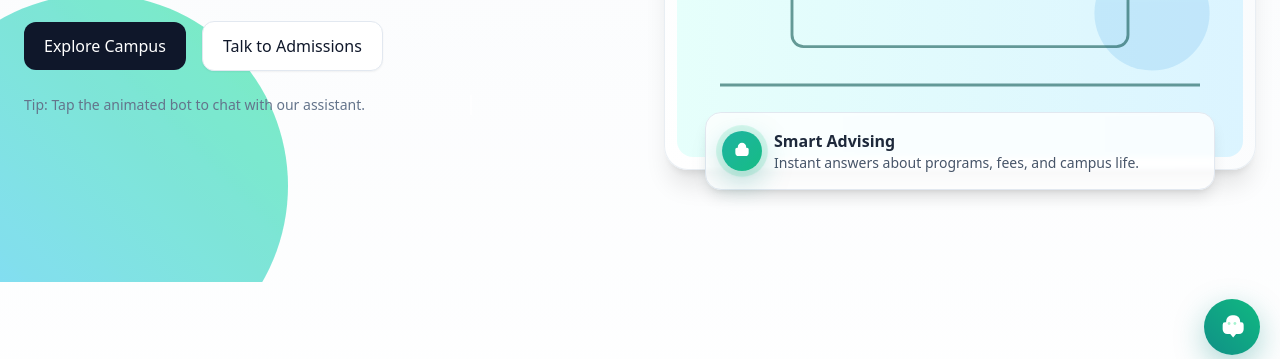
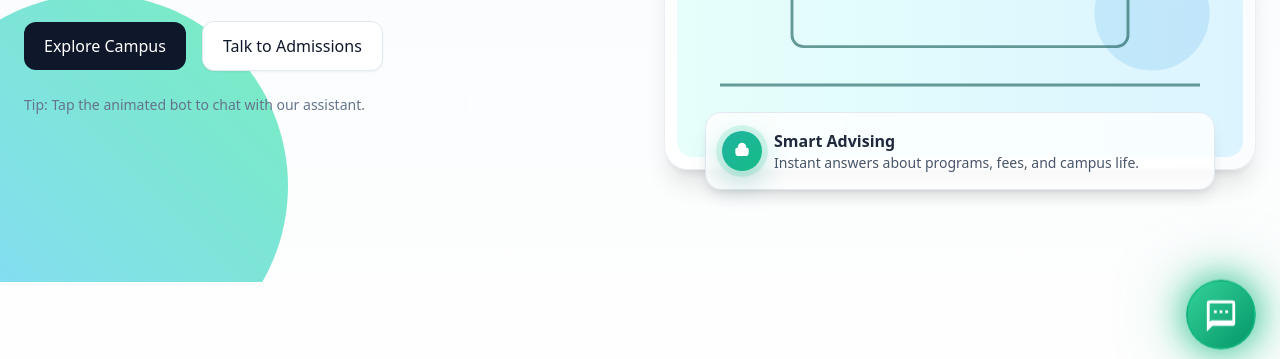
Before and after one commit to ChiragKumarChouhan/sarthiiii, a plain HTML site: page index.html in a window 1280 px wide. Shown: the part 425-784 px from the top of the page. Drawn offline with nearby package versions, Linux system fonts and the light colour scheme.

Commit message:
added.html

```diff
--- a/index.html
+++ b/index.html
@@ -286,19 +286,106 @@
       </div>
     </div>
   </footer>
+<!DOCTYPE html>
+<html lang="en">
+<head>
+  <meta charset="UTF-8">
+  <meta name="viewport" content="width=device-width, initial-scale=1.0">
+  <title>Cool Chatbot Button</title>
+  <style>
+    /* Floating animation */
+    @keyframes floaty {
+      0%, 100% { transform: translateY(0); }
+      50% { transform: translateY(-6px); }
+    }
 
-  <!-- CHATBOT TRIGGER BUTTON -->
-  <button id="chatTrigger"
-          class="ripple group fixed bottom-5 right-5 z-40 h-14 w-14 rounded-full bg-gradient-to-tr from-brand-600 to-emerald-500 text-white shadow-glow flex items-center justify-center transition-transform hover:scale-105 active:scale-95"
-          aria-label="Open chatbot">
-    <span class="absolute inset-0 rounded-full bg-white/10 opacity-0 group-hover:opacity-100 transition"></span>
-    <svg viewBox="0 0 24 24" class="w-7 h-7 relative">
-      <path d="M12 2a5 5 0 0 0-5 5v1H6a2 2 0 0 0-2 2v4a4 4 0 0 0 4 4h2.5l2.5 3 2.5-3H18a4 4 0 0 0 4-4V10a2 2 0 0 0-2-2h-1V7a5 5 0 0 0-5-5Z" fill="currentColor"/>
-      <circle cx="9.5" cy="9" r="1.2" fill="#A7F3D0"/>
-      <circle cx="14.5" cy="9" r="1.2" fill="#A7F3D0"/>
+    /* Glow pulse */
+    @keyframes glowPulse {
+      0% { box-shadow: 0 0 10px rgba(16,185,129,0.4), 0 0 20px rgba(16,185,129,0.2); }
+      50% { box-shadow: 0 0 40px rgba(16,185,129,0.9), 0 0 80px rgba(16,185,129,0.6); }
+      100% { box-shadow: 0 0 10px rgba(16,185,129,0.4), 0 0 20px rgba(16,185,129,0.2); }
+    }
+
+    /* Ripple effect */
+    .chatbot-btn::after {
+      content: "";
+      position: absolute;
+      border-radius: 50%;
+      width: 100%;
+      height: 100%;
+      top: 0; left: 0;
+      background: rgba(16,185,129,0.4);
+      transform: scale(0);
+      opacity: 0;
+      transition: transform 0.6s ease, opacity 0.6s ease;
+    }
+    .chatbot-btn:active::after {
+      transform: scale(2.5);
+      opacity: 0;
+    }
+
+    /* Shine sweep */
+    .chatbot-btn::before {
+      content: "";
+      position: absolute;
+      top: -50%;
+      left: -50%;
+      width: 200%;
+      height: 200%;
+      background: linear-gradient(120deg, transparent, rgba(255,255,255,0.4), transparent);
+      transform: rotate(25deg) translateX(-100%);
+      transition: transform 0.8s ease;
+    }
+    .chatbot-btn:hover::before {
+      transform: rotate(25deg) translateX(100%);
+    }
+
+    /* Button base */
+    .chatbot-btn {
+      position: fixed;
+      bottom: 24px;
+      right: 24px;
+      height: 70px;
+      width: 70px;
+      border-radius: 50%;
+      display: flex;
+      align-items: center;
+      justify-content: center;
+      background: linear-gradient(135deg, #34d399, #059669);
+      border: 2px solid rgba(16,185,129,0.6);
+      cursor: pointer;
+      overflow: hidden;
+      animation: glowPulse 3s infinite ease-in-out, floaty 6s infinite ease-in-out;
+      transition: transform 0.3s ease;
+      z-index: 9999;
+    }
+
+    .chatbot-btn:hover {
+      transform: scale(1.2);
+    }
+
+    .chatbot-btn svg {
+      position: relative;
+      z-index: 10;
+      width: 34px;
+      height: 34px;
+      fill: white;
+    }
+  </style>
+</head>
+<body>
+
+  <!-- Chat Button -->
+  <button id="chatTrigger" class="chatbot-btn" aria-label="Open chatbot">
+    <!-- New Icon: Sparkly Message -->
+    <svg xmlns="http://www.w3.org/2000/svg" viewBox="0 0 24 24">
+      <path d="M4 4h16v12H5.17L4 17.17V4zm0-2a2 2 0 0 0-2 2v20l4-4h14a2 2 0 0 0 2-2V4a2
+               2 0 0 0-2-2H4zm7 7h2v2h-2V9zm-4 0h2v2H7V9zm8 0h2v2h-2V9z"/>
     </svg>
-    <span class="sr-only">Open chatbot</span>
   </button>
+
+</body>
+</html>
 
   <!-- CHATBOT MODAL -->
   <div id="chatOverlay" class="fixed inset-0 z-50 hidden">
@@ -439,22 +526,42 @@
             </div>
 
 <!-- Composer -->
+<!-- Composer -->
 <div class="border-t border-slate-700/60 p-4 sm:p-5 bg-slate-900/70" style="border-radius: 20px;" >
 
   <div class="flex items-end gap-3">
-                <div class="hidden sm:flex flex-col items-center justify-center">
-                  <div class="h-9 w-9 rounded-full bg-gradient-to-br from-emerald-400 to-brand-500 shadow-glow animate-floaty"></div>
-                </div>
+
+    <!-- Chat Input -->
     <div class="relative flex-1">
       <input id="chatInput"
-                         class="w-full px-4 py-3 rounded-2xl bg-slate-800/80 border border-slate-700/70 text-slate-100 placeholder-slate-400 focus:outline-none focus:ring-2 focus:ring-emerald-400 shadow-inner"
+             class="w-full px-4 py-3 rounded-2xl bg-slate-800/80 border border-slate-700/70 text-slate-100 placeholder-slate-400 focus:outline-none focus:ring-2 focus:ring-emerald-400 shadow-inner animate-glow"
              placeholder="Type your message..." />
       <div class="pointer-events-none absolute right-3 top-1/2 -translate-y-1/2 text-xs text-slate-400">Press Enter</div>
     </div>
+
+    <!-- Send Button -->
     <button id="sendBtn"
             class="h-12 px-5 rounded-2xl bg-gradient-to-tr from-brand-600 to-emerald-500 text-white font-medium shadow-glow hover:to-emerald-400 active:scale-[.98] transition">
       Send
     </button>
+  </div>
+</div>
+
+<style>
+/* Glow animation for input bar */
+@keyframes glow {
+  0% { box-shadow: 0 0 5px #10b981, 0 0 10px #10b981; }
+  50% { box-shadow: 0 0 20px #10b981, 0 0 30px #10b981; }
+  100% { box-shadow: 0 0 5px #10b981, 0 0 10px #10b981; }
+}
+.animate-glow {
+  animation: glow 2s infinite ease-in-out;
+}
+</style>
+
+
+
+
               </div>
             </div>
           </main>
@@ -539,7 +646,7 @@
       showChatView();
       signInBtn.disabled = false;
       signInBtn.textContent = "Sign in";
-      botReply("You're signed in! How can I help today?");
+      // botReply("You're signed in! How can I help today?");
     }
 
     // Chat utilities
@@ -622,11 +729,24 @@
     backdrop.addEventListener('click', hideOverlay);
     minimizeBtn.addEventListener('click', hideOverlay);
 
-    signInBtn.addEventListener('click', fakeSignInFlow);
+    // signInBtn.addEventListener('click', fakeSignInFlow);
+    // guestBtn.addEventListener('click', () => {
+    //   showChatView();
+    //   botReply("You're in as a guest. How can I help today?");
+    //   let guestMessageShown = false;
+
 guestBtn.addEventListener('click', () => {
+  // Always show the chat view
   showChatView();
+
+  // Only show the bot reply once
+  if (!guestMessageShown) {
     botReply("You're in as a guest. How can I help today?");
+    guestMessageShown = true;
+  }
 });
+
+
 
     sendBtn.addEventListener('click', () => handleUserSend(chatInput.value) || (chatInput.value = ''));
     chatInput.addEventListener('keydown', (e) => {
```
Lines whose indentation alone changed are shown as unchanged.
